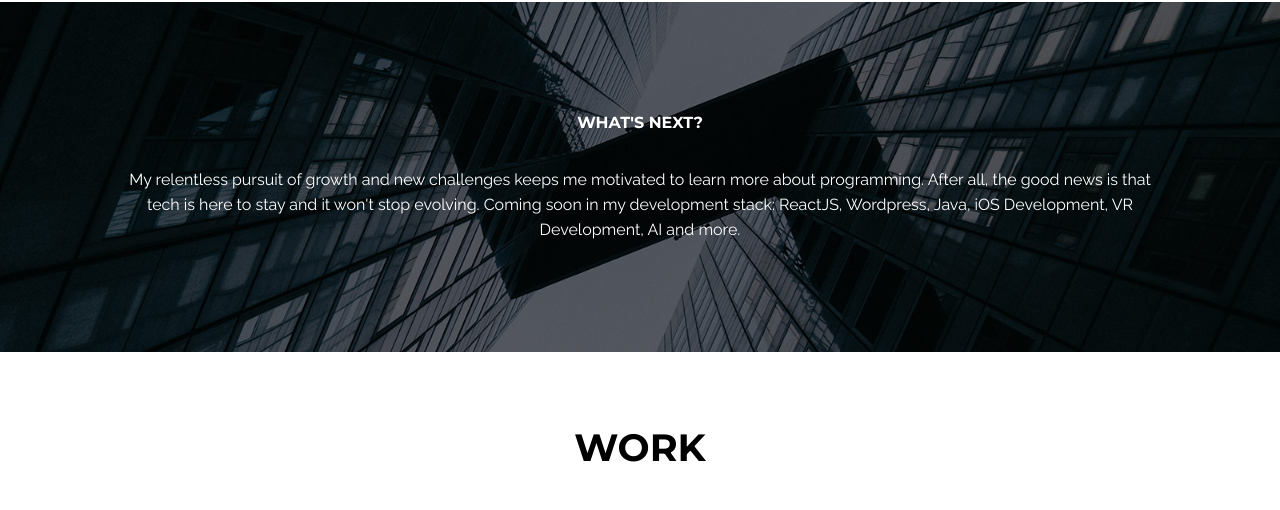
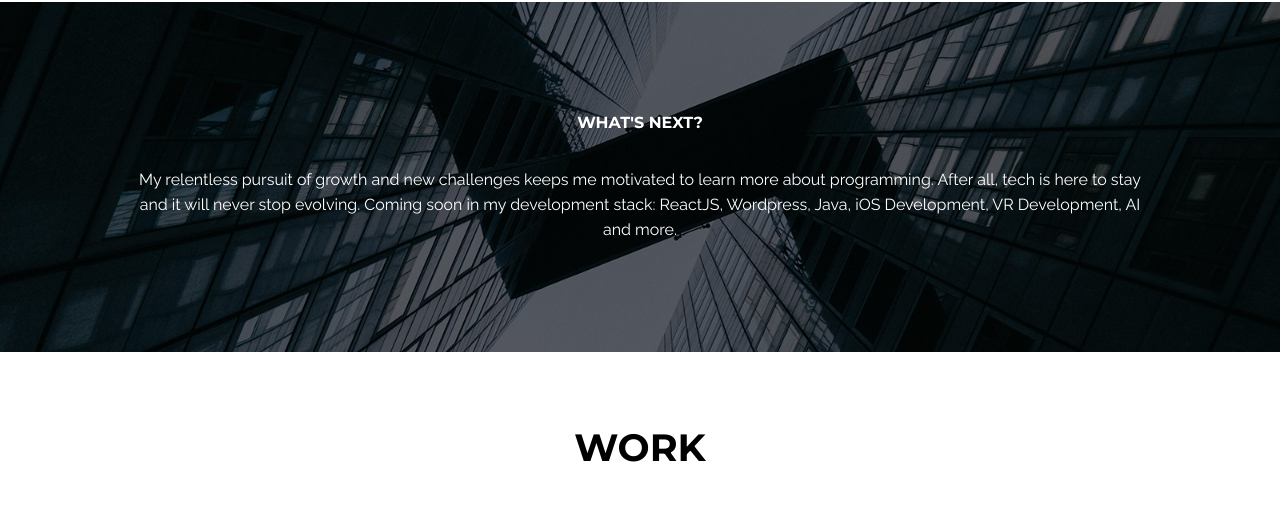
Before and after one commit to alvarojossue/alvarojossue, a plain HTML site: page index.html in a window 1280 px wide. Shown: the part 2247-2757 px from the top of the page. Drawn offline with nearby package versions, Linux system fonts and the light colour scheme; a web font is replaced by a local one.

Commit message:
Update copy for What's Next

```diff
--- a/index.html
+++ b/index.html
@@ -94,7 +94,7 @@
 	<div class="next">
 		<div class="container">
 			<h3 class="js-fadeInUp-element">What's next?</h3>
-			<p class="js-fadeInUp-element">My relentless pursuit of growth and new challenges keeps me motivated to learn more about programming. After all, the good news is that tech is here to stay and it won't stop evolving. Coming soon in my development stack: ReactJS, Wordpress, Java, iOS Development, VR Development, AI and more.</p>
+			<p class="js-fadeInUp-element">My relentless pursuit of growth and new challenges keeps me motivated to learn more about programming. After all, tech is here to stay and it will never stop evolving. Coming soon in my development stack: ReactJS, Wordpress, Java, iOS Development, VR Development, AI and more.</p>
 		</div>
 	</div>
 	<div class="container">
```
